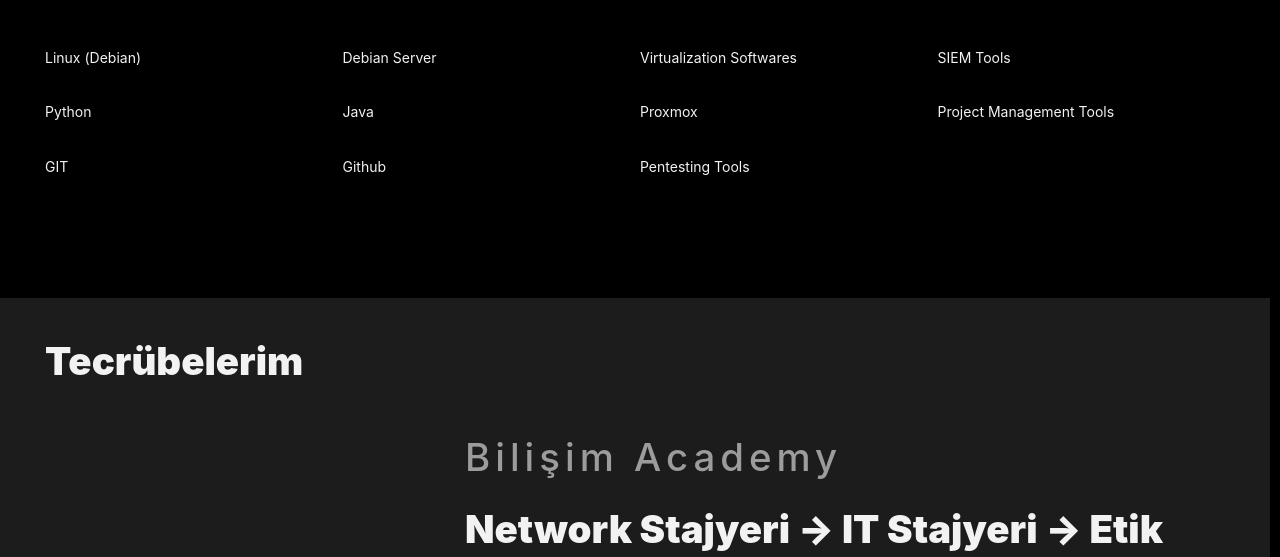
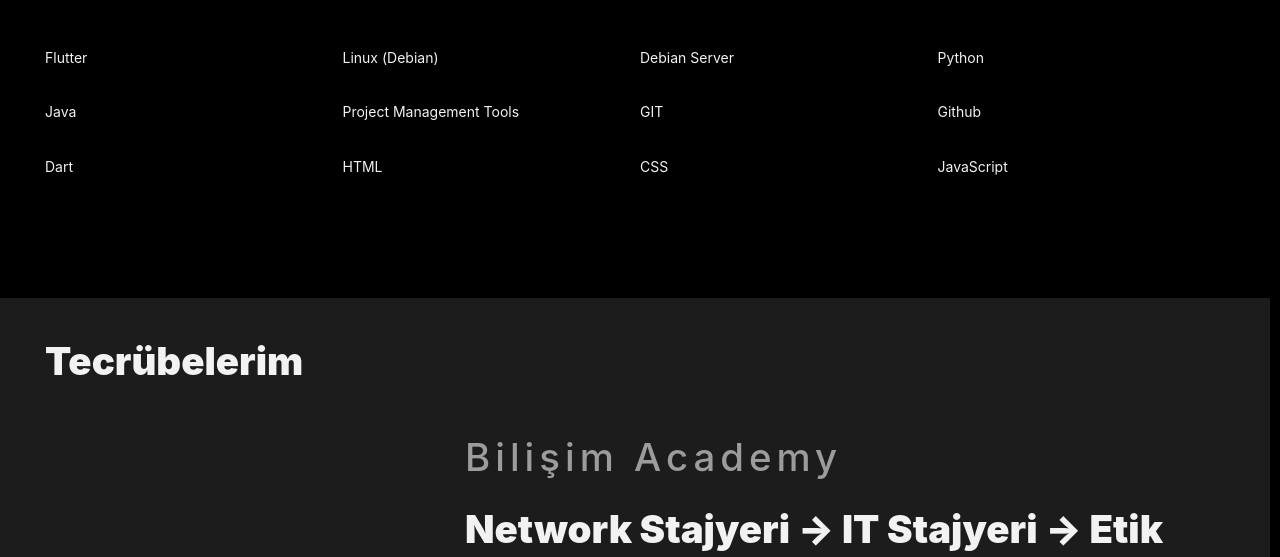
Before and after one commit to HyperactiveDuck/YAD_CV, a plain HTML site: page index_tr.html in a window 1280 px wide. Shown: the part 1637-2194 px from the top of the page. Drawn offline with nearby package versions, Linux system fonts and the light colour scheme.

Commit message:
Update index_tr.html

```diff
--- a/index_tr.html
+++ b/index_tr.html
@@ -195,17 +195,18 @@
 						</p>
 					</article>
 					<ul>
+						<li>Flutter</li>
 						<li>Linux (Debian)</li>
 						<li>Debian Server</li>
-						<li>Virtualization Softwares</li>
-						<li>SIEM Tools</li>
 						<li>Python</li>
 						<li>Java</li>
-						<li>Proxmox</li>
 						<li>Project Management Tools</li>
 						<li>GIT</li>
 						<li>Github</li>
-						<li>Pentesting Tools</li>
+						<li>Dart</li>
+						<li>HTML</li>
+						<li>CSS</li>
+						<li>JavaScript</li>
 					</ul>
 				</div>
 			</section>
```
